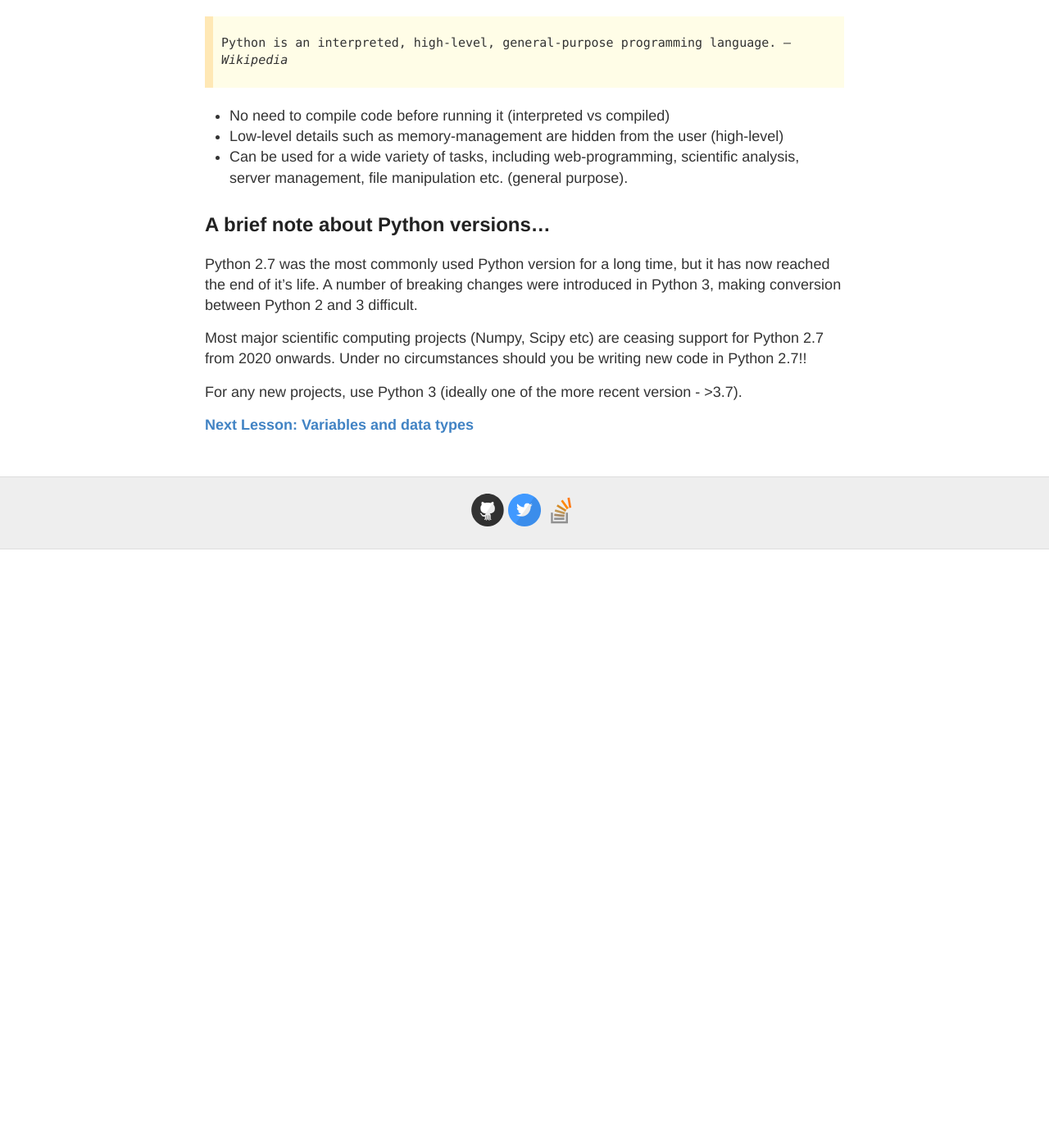
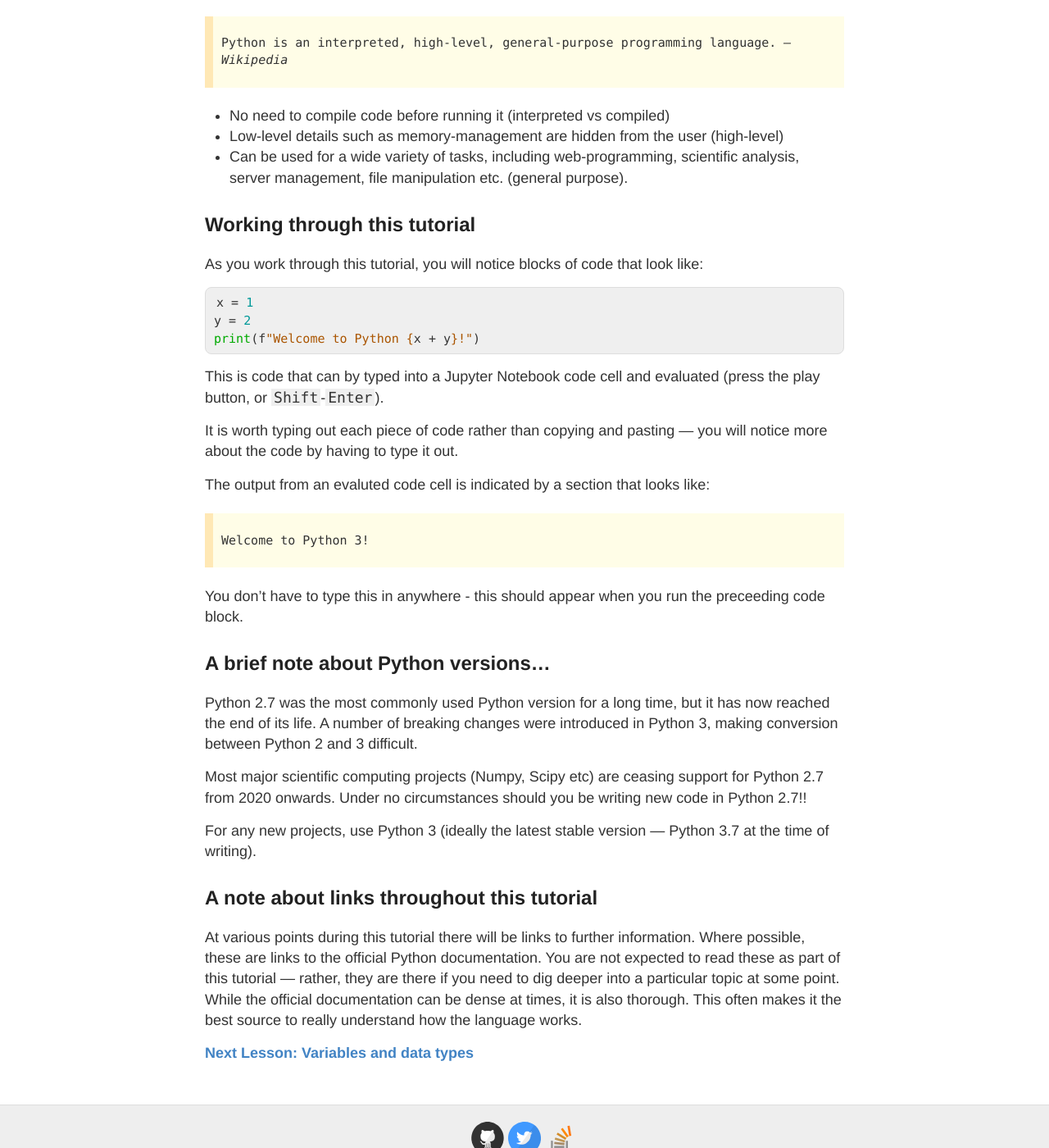
Before and after one commit to andrewguy/Training, a Jekyll site: the page built from workshops/Intro_to_Python/lessons/01_Intro-to-Python.md, in a window 1280 px wide and 1400 px high, scrolled down 642 px. Shown: the whole window at 82% size. Built offline with Jekyll 4.4.1, drawn with Linux system fonts in a browser that asks for light colours; our own code applies the rules of GitHub Pages for plain Markdown files; before the commit the page ends 1312 px from its top, so only the background shows below that; some of the changed text lies outside the part shown.

Commit message:
Fixes for clarity

````diff
--- a/workshops/Intro_to_Python/lessons/01_Intro-to-Python.md
+++ b/workshops/Intro_to_Python/lessons/01_Intro-to-Python.md
@@ -21,13 +21,39 @@ This is not intended to be a comprehensive tutorial, but rather a taste of what
 - Low-level details such as memory-management are hidden from the user (high-level)
 - Can be used for a wide variety of tasks, including web-programming, scientific analysis, server management, file manipulation etc. (general purpose).
 
+
+## Working through this tutorial
+
+As you work through this tutorial, you will notice blocks of code that look like:
+
+```python
+x = 1
+y = 2
+print(f"Welcome to Python {x + y}!")
+```
+
+This is code that can by typed into a Jupyter Notebook code cell and evaluated (press the play button, or `Shift`-`Enter`).
+
+It is worth typing out each piece of code rather than copying and pasting &mdash; you will notice more about the code by having to type it out.
+
+The output from an evaluted code cell is indicated by a section that looks like:
+
+>   Welcome to Python 3!
+
+You don't have to type this in anywhere - this should appear when you run the preceeding code block.
+
 ## A brief note about Python versions...
 
-Python 2.7 was the most commonly used Python version for a long time, but it has now reached the end of it's life. A number of breaking changes were introduced in Python 3, making conversion between Python 2 and 3 difficult.
+Python 2.7 was the most commonly used Python version for a long time, but it has now reached the end of its life. A number of breaking changes were introduced in Python 3, making conversion between Python 2 and 3 difficult.
 
 Most major scientific computing projects (Numpy, Scipy etc) are ceasing support for Python 2.7 from 2020 onwards. Under no circumstances should you be writing new code in Python 2.7!!
 
-For any new projects, use Python 3 (ideally one of the more recent version - >3.7).
+For any new projects, use Python 3 (ideally the latest stable version &mdash; Python 3.7 at the time of writing).
+
+
+## A note about links throughout this tutorial
+
+At various points during this tutorial there will be links to further information. Where possible, these are links to the official Python documentation. You are not expected to read these as part of this tutorial &mdash; rather, they are there if you need to dig deeper into a particular topic at some point. While the official documentation can be dense at times, it is also thorough. This often makes it the best source to really understand how the language works.
 
 
 [**Next Lesson: Variables and data types**](https://andrewguy.github.io/Training/workshops/Intro_to_Python/lessons/02_variables-and-data-types)
````
Also changed, not shown: other parts of workshops/Intro_to_Python/lessons/01_Intro-to-Python.md (+1 -1 lines), workshops/Intro_to_Python/index.md (+8 -10 lines), workshops/Intro_to_Python/lessons/02_variables-and-data-types.md (+80 -156 lines), 1 other file.
